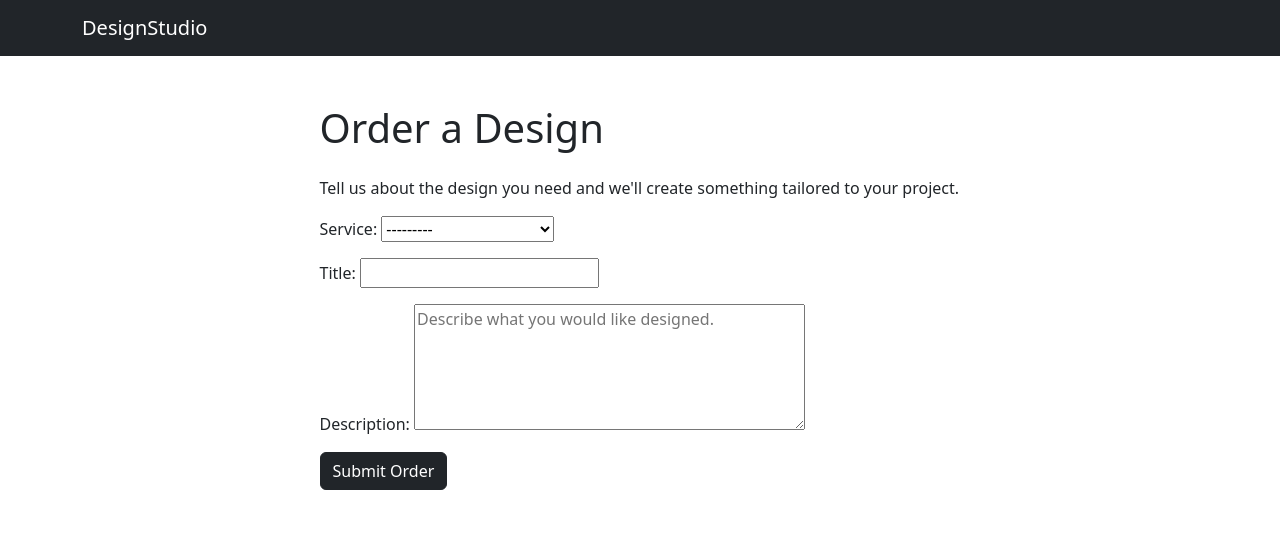
After one commit to Krisztina-sketch/designstudio, a Django app: page /orders/create/ in a window 1280 px wide. The commit adds this page. Shown: the top 537 px of the page. Run offline with Django 3.2, Linux system fonts and the light colour scheme; a user stored in the database is signed in; data comes from the database, SQL or seed files in the repository; both versions use the stored data as it was after the commit.

Commit message:
Add customer design order form

```diff
--- a/designstudio_project/urls.py
+++ b/designstudio_project/urls.py
@@ -4,4 +4,6 @@ from django.urls import path, include
 urlpatterns = [
     path('admin/', admin.site.urls),
     path('', include('home.urls')),
+    path('orders/', include('orders.urls')),
+
 ]
--- a/home/templates/home/index.html
+++ b/home/templates/home/index.html
@@ -36,9 +36,7 @@
                     your ideas, brand and goals.
                 </p>
 
-                <a href="#" class="btn btn-dark btn-lg mt-3">
-                    Order a Design
-                </a>
+                <a href="{% url 'create_order' %}" class="btn btn-dark btn-lg mt-3">Order a Design</a>
             </div>
         </section>
 
--- /dev/null
+++ b/orders/forms.py
@@ -0,0 +1,30 @@
+from django import forms
+from .models import DesignOrder
+
+
+class DesignOrderForm(forms.ModelForm):
+    class Meta:
+        model = DesignOrder
+        fields = [
+            'service',
+            'title',
+            'description',
+        ]
+        widgets = {
+            'description': forms.Textarea(
+                attrs={
+                    'rows': 5,
+                    'placeholder': 'Describe what you would like designed.'
+                }
+            ),
+        }
+
+    def clean_title(self):
+        title = self.cleaned_data.get('title')
+
+        if len(title.strip()) < 3:
+            raise forms.ValidationError(
+                'Please enter a title with at least 3 characters.'
+            )
+
+        return title
--- /dev/null
+++ b/orders/templates/orders/create_order.html
@@ -0,0 +1,44 @@
+<!DOCTYPE html>
+<html lang="en">
+<head>
+    <meta charset="UTF-8">
+    <meta name="viewport" content="width=device-width, initial-scale=1.0">
+    <title>Order a Design | DesignStudio</title>
+
+    <link href="https://cdn.jsdelivr.net/npm/bootstrap@5.3.3/dist/css/bootstrap.min.css"
+          rel="stylesheet">
+</head>
+
+<body>
+
+    <nav class="navbar navbar-dark bg-dark">
+        <div class="container">
+            <a class="navbar-brand" href="/">DesignStudio</a>
+        </div>
+    </nav>
+
+    <main class="container py-5">
+        <div class="row justify-content-center">
+            <div class="col-md-7">
+                <h1 class="mb-4">Order a Design</h1>
+
+                <p>
+                    Tell us about the design you need and we'll create
+                    something tailored to your project.
+                </p>
+
+                <form method="POST">
+                    {% csrf_token %}
+
+                    {{ form.as_p }}
+
+                    <button type="submit" class="btn btn-dark">
+                        Submit Order
+                    </button>
+                </form>
+            </div>
+        </div>
+    </main>
+
+</body>
+</html>
--- /dev/null
+++ b/orders/urls.py
@@ -0,0 +1,7 @@
+from django.urls import path
+from . import views
+
+urlpatterns = [
+    path('create/', views.create_order, name='create_order'),
+    path('success/', views.order_success, name='order_success'),
+]
--- a/orders/views.py
+++ b/orders/views.py
@@ -1,5 +1,28 @@
-from django.shortcuts import render
+from django.contrib.auth.decorators import login_required
+from django.shortcuts import render, redirect
+from .forms import DesignOrderForm
 
 
-def home(request):
-    return render(request, 'home/index.html')
+@login_required
+def create_order(request):
+    if request.method == 'POST':
+        form = DesignOrderForm(request.POST)
+
+        if form.is_valid():
+            order = form.save(commit=False)
+            order.user = request.user
+            order.save()
+            return redirect('order_success')
+    else:
+        form = DesignOrderForm()
+
+    context = {
+        'form': form,
+    }
+
+    return render(request, 'orders/create_order.html', context)
+
+
+@login_required
+def order_success(request):
+    return render(request, 'orders/order_success.html')
```
Also changed, not shown: orders/templates/orders/order_success.html (added, +33 -0 lines), db.sqlite3.
